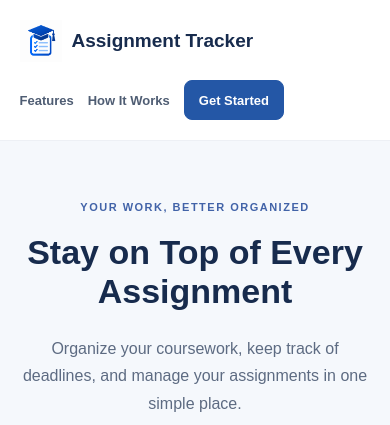
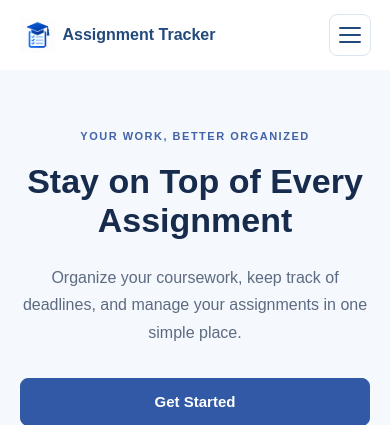
Before and after one commit to Mariammoney/Assignment-Tracker, a Flask app: page / in a window 390 px wide. Shown: the top 425 px of the page. Run offline with Flask 3, Linux system fonts and the light colour scheme.

Commit message:
fourth commit

```diff
--- a/static/css/navbar.css
+++ b/static/css/navbar.css
@@ -1,135 +1,247 @@
 
-/* Navbar */
+/* =========================
+   NAVBAR
+========================= */
+
 .navbar {
+    position: relative;
     display: flex;
+    align-items: center;
     justify-content: space-between;
-    align-items: center;
     gap: 24px;
     width: 100%;
-    padding: 20px 7%;
+    padding: 18px 7%;
     background-color: #ffffff;
-    border-bottom: 1px solid #edf0f5;
+    box-sizing: border-box;
+    z-index: 1000;
 }
 
-/* Navbar Logo */
+/* =========================
+   NAVBAR BRAND
+========================= */
 
-
-/* Logo and Brand Name */
 .navbar-brand {
-    display: inline-flex;
+    display: flex;
     align-items: center;
     gap: 10px;
-    color: #172b4d;
-    font-size: 19px;
-    font-weight: 700;
+    flex-shrink: 0;
     text-decoration: none;
-    white-space: nowrap;
 }
 
 .navbar-logo {
-    color: #2457a6;
-    font-size: 22px;
-    font-weight: 700;
-    text-decoration: none;
-    white-space: nowrap;
-    transition: color 0.3s ease;
     display: block;
     width: 42px;
     height: 42px;
     object-fit: contain;
 }
 
-.navbar-logo:hover {
-    color: #1c4485;
+.navbar-brand-text {
+    color: #234a7c;
+    font-size: 20px;
+    font-weight: 700;
+    white-space: nowrap;
 }
 
-.navbar-brand-text {
-    display: inline-block;
-}
+/* =========================
+   DESKTOP NAVIGATION LINKS
+========================= */
 
-
-
-
-
-
-/* Navbar Links Container */
 .navbar-links {
     display: flex;
+    align-items: center;
     justify-content: flex-end;
-    align-items: center;
     gap: 28px;
 }
 
-/* Regular Navigation Links */
 .navbar-link {
-    color: #4f5d73;
-    font-size: 14px;
-    font-weight: 600;
+    color: #334155;
+    font-size: 15px;
+    font-weight: 500;
     text-decoration: none;
-    transition: color 0.3s ease;
+    transition: color 0.2s ease;
 }
 
 .navbar-link:hover {
-    color: #2457a6;
+    color: #2563eb;
 }
 
-/* Get Started Button */
+/* =========================
+   GET STARTED BUTTON
+========================= */
+
 .navbar-button {
     display: inline-flex;
+    align-items: center;
     justify-content: center;
-    align-items: center;
-    min-height: 44px;
-    padding: 0 20px;
-    border: 1px solid #2457a6;
+    padding: 11px 22px;
+    border: 1px solid #234a7c;
     border-radius: 8px;
-    background-color: #2457a6;
+    background-color: #234a7c;
     color: #ffffff;
-    font-size: 14px;
+    font-size: 15px;
     font-weight: 600;
     text-decoration: none;
+    white-space: nowrap;
     transition:
-        background-color 0.3s ease,
-        border-color 0.3s ease;
+        background-color 0.2s ease,
+        border-color 0.2s ease;
 }
 
 .navbar-button:hover {
-    background-color: #1c4485;
-    border-color: #1c4485;
+    background-color: #19385f;
+    border-color: #19385f;
 }
 
-/* Responsive Navbar */
-@media (max-width: 700px) {
+/* =========================
+   HAMBURGER BUTTON
+   HIDDEN ON DESKTOP
+========================= */
+
+.hamburger {
+    display: none;
+    flex-direction: column;
+    align-items: center;
+    justify-content: center;
+    gap: 5px;
+    width: 42px;
+    height: 42px;
+    padding: 9px;
+    border: 1px solid #dce4ef;
+    border-radius: 8px;
+    background-color: #ffffff;
+    cursor: pointer;
+    flex-shrink: 0;
+}
+
+.hamburger span {
+    display: block;
+    width: 100%;
+    height: 2px;
+    border-radius: 2px;
+    background-color: #234a7c;
+    transition:
+        transform 0.25s ease,
+        opacity 0.25s ease;
+}
+
+/* =========================
+   HAMBURGER ANIMATION
+========================= */
+
+.hamburger.active span:nth-child(1) {
+    transform: translateY(7px) rotate(45deg);
+}
+
+.hamburger.active span:nth-child(2) {
+    opacity: 0;
+}
+
+.hamburger.active span:nth-child(3) {
+    transform: translateY(-7px) rotate(-45deg);
+}
+
+/* =========================
+   TABLETS AND MOBILE
+========================= */
+
+@media (max-width: 768px) {
     .navbar {
-        align-items: flex-start;
-        flex-direction: column;
-        gap: 18px;
-        padding: 20px 5%;
+        padding: 14px 5%;
+        gap: 12px;
     }
 
-    .navbar-links {
-        justify-content: flex-start;
-        flex-wrap: wrap;
-        gap: 18px;
-        width: 100%;
+    .navbar-brand {
+        gap: 8px;
+        min-width: 0;
     }
 
     .navbar-logo {
-        font-size: 20px;
+        width: 35px;
+        height: 35px;
+    }
+
+    .navbar-brand-text {
+        font-size: 16px;
+    }
+
+    /* Show the hamburger */
+    .hamburger {
+        display: flex;
+    }
+
+    /* Hide links until the hamburger is clicked */
+    .navbar-links {
+        display: none;
+        position: absolute;
+        top: 100%;
+        left: 0;
+        right: 0;
+        flex-direction: column;
+        align-items: stretch;
+        gap: 0;
+        width: 100%;
+        padding: 12px 5% 20px;
+        background-color: #ffffff;
+        border-top: 1px solid #edf0f5;
+        box-shadow: 0 8px 16px rgba(15, 23, 42, 0.08);
+        box-sizing: border-box;
+    }
+
+    /* Display menu when JavaScript adds active */
+    .navbar-links.active {
+        display: flex;
+    }
+
+    .navbar-link {
+        display: block;
+        width: 100%;
+        padding: 13px 4px;
+        box-sizing: border-box;
+    }
+
+    .navbar-button {
+        align-self: flex-start;
+        margin-top: 10px;
     }
 }
 
-@media (max-width: 400px) {
-    .navbar-links {
-        gap: 14px;
+/* =========================
+   EXTRA SMALL SCREENS
+========================= */
+
+@media (max-width: 360px) {
+    .navbar {
+        padding: 12px 4%;
+        gap: 8px;
     }
 
-    .navbar-link {
-        font-size: 13px;
+    .navbar-brand {
+        gap: 6px;
     }
 
-    .navbar-button {
-        min-height: 40px;
-        padding: 0 14px;
-        font-size: 13px;
+    .navbar-logo {
+        width: 30px;
+        height: 30px;
+    }
+
+    .navbar-brand-text {
+        font-size: 14px;
+    }
+
+    .hamburger {
+        width: 38px;
+        height: 38px;
     }
 }
+
+/* =========================
+   REDUCED MOTION
+========================= */
+
+@media (prefers-reduced-motion: reduce) {
+    .navbar-link,
+    .navbar-button,
+    .hamburger span {
+        transition: none;
+    }
+}
--- a/templates/components/navbar.html
+++ b/templates/components/navbar.html
@@ -1,4 +1,6 @@
+
 <nav class="navbar">
+
   <a href="{{ url_for('main.landing') }}" class="navbar-brand">
     <img
       src="{{ url_for('static', filename='images/Assignment-Tracker-logo.png') }}"
@@ -6,15 +8,57 @@
       class="navbar-logo"
     />
 
-    <span class="navbar-brand-text"> Assignment Tracker </span>
+    <span class="navbar-brand-text">Assignment Tracker</span>
   </a>
 
-  <div class="navbar-links">
+  <button
+    type="button"
+    class="hamburger"
+    id="hamburger"
+    aria-label="Open navigation menu"
+    aria-expanded="false"
+    aria-controls="navbar-links"
+  >
+    <span></span>
+    <span></span>
+    <span></span>
+  </button>
+
+  <div class="navbar-links" id="navbar-links">
     <a href="#features" class="navbar-link">Features</a>
+
     <a href="#how-it-works" class="navbar-link">How It Works</a>
 
     <a href="{{ url_for('auth.login') }}" class="navbar-button">
       Get Started
     </a>
   </div>
+
 </nav>
+
+<script>
+  const hamburger = document.getElementById("hamburger");
+  const navbarLinks = document.getElementById("navbar-links");
+
+  hamburger.addEventListener("click", function () {
+    const isOpen = navbarLinks.classList.toggle("active");
+
+    hamburger.classList.toggle("active", isOpen);
+
+    hamburger.setAttribute("aria-expanded", isOpen);
+
+    hamburger.setAttribute(
+      "aria-label",
+      isOpen ? "Close navigation menu" : "Open navigation menu"
+    );
+  });
+
+  navbarLinks.querySelectorAll("a").forEach(function (link) {
+    link.addEventListener("click", function () {
+      navbarLinks.classList.remove("active");
+      hamburger.classList.remove("active");
+      hamburger.setAttribute("aria-expanded", "false");
+      hamburger.setAttribute("aria-label", "Open navigation menu");
+    });
+  });
+</script>
```
